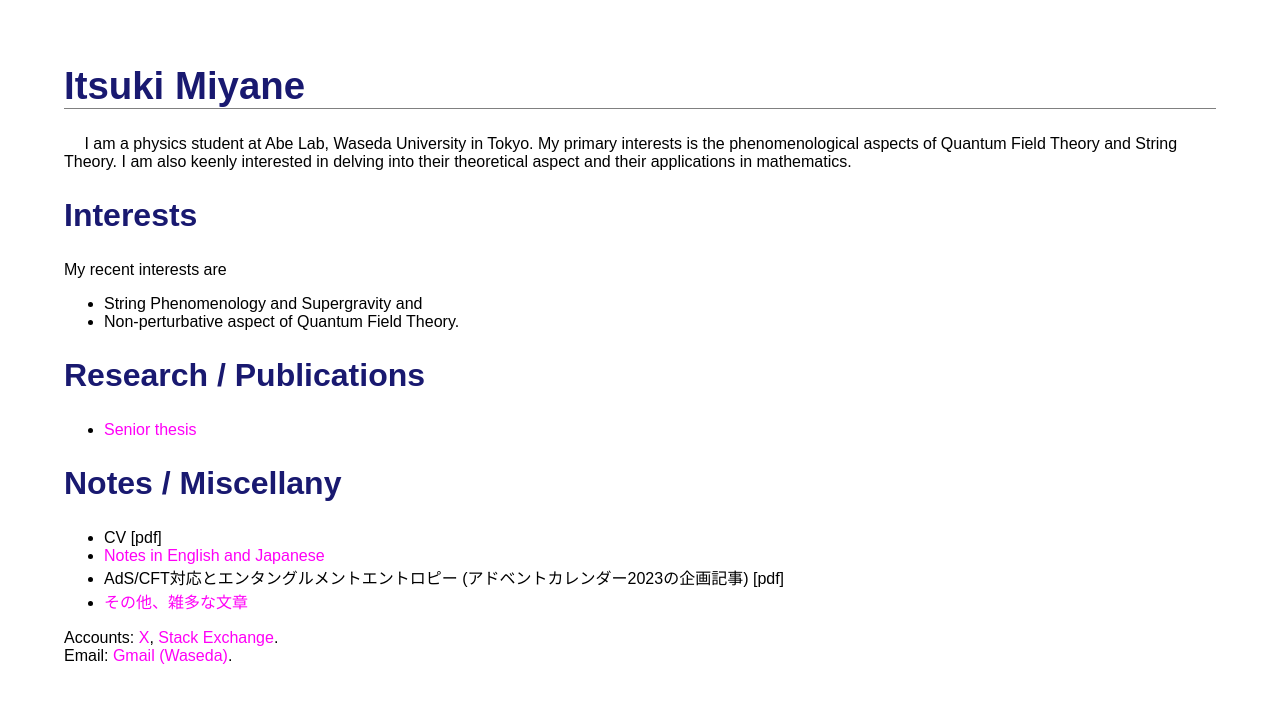
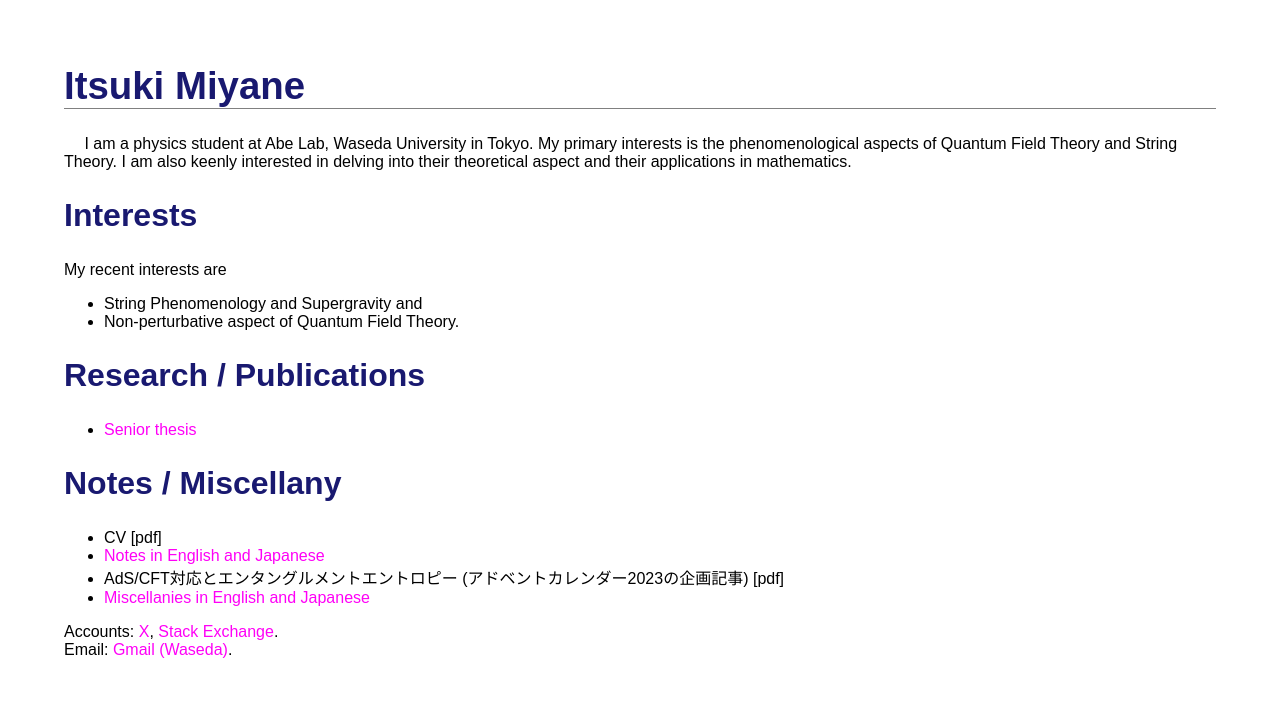
Before and after one commit to dxmegvpw/imiya.github.io, a Jekyll site: the page index.html, which Jekyll copies as it is, in a window 1280 px wide. Shown: the top 703 px of the page. Built offline with Jekyll 4.4.1, drawn with Linux system fonts in a browser that asks for light colours.

Commit message:
modified

```diff
--- a/index.html
+++ b/index.html
@@ -55,7 +55,7 @@
             AdS/CFT対応とエンタングルメントエントロピー (アドベントカレンダー2023の企画記事) [pdf]
         </li>
         <li>
-            <a href="miscellany/miscellany.html">その他、雑多な文章</a>
+            <a href="miscellany/miscellany.html">Miscellanies in English and Japanese</a>
         </li>
     </ul>
 
--- a/miscellany/miscellany.html
+++ b/miscellany/miscellany.html
@@ -2,7 +2,7 @@
 <html>
 
 <head>
-    <title>その他、雑多な文章</title>
+    <title>Miscellany</title>
     <link rel="shortcut icon" type="image/x-icon" href="/imiya.github.io/favicon.ico">
     <link rel="stylesheet" href="/imiya.github.io/style.css">
 
```
